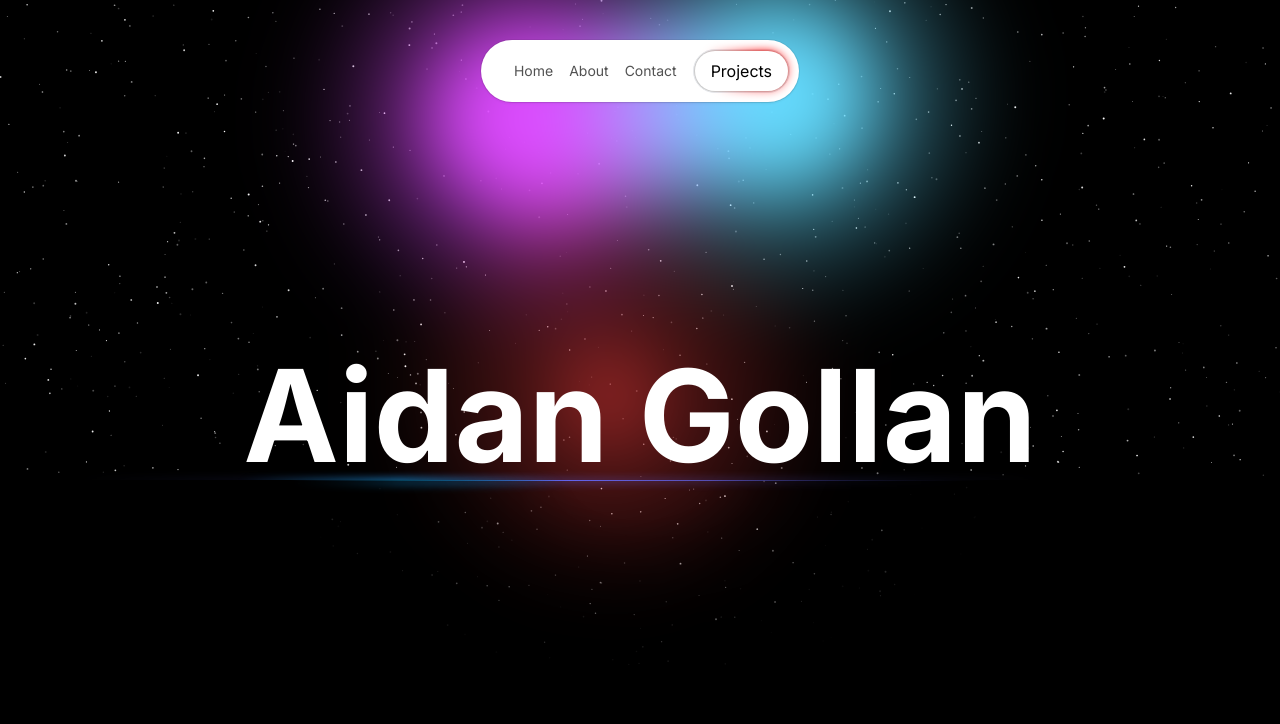
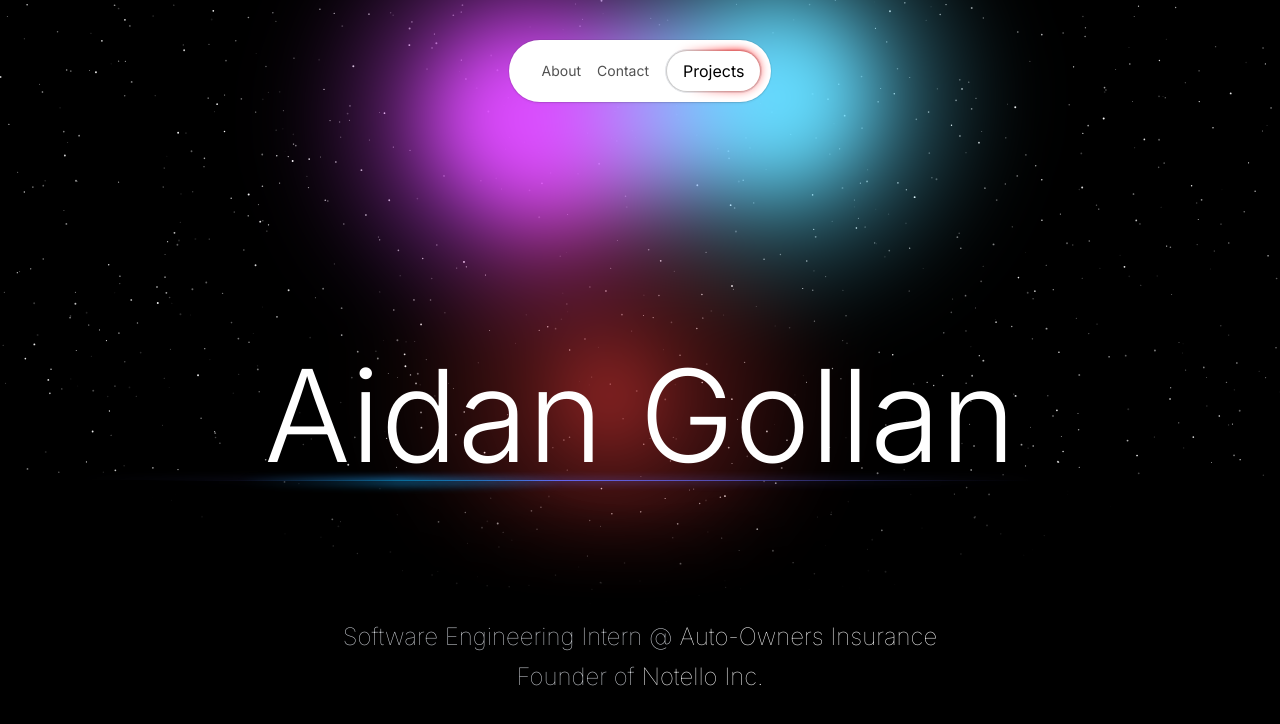
Before and after one commit to aidangollan/aidangollan.com, a Next.js app: page / in a window 1280 px wide. Shown: the top 724 px of the page. Built offline with nearby package versions, Linux system fonts and the light colour scheme.

Commit message:
home page looking better

```diff
--- a/src/app/layout.tsx
+++ b/src/app/layout.tsx
@@ -9,7 +9,7 @@ const inter = Inter({
 export const metadata = {
   title: "Aidan Gollan",
   description: "Welcome to my wonderful website :)",
-  icons: [{ rel: "icon", url: "/favicon.ico" }],
+  icons: [{ rel: "icon", url: "/galaxy.ico" }],
 };
 
 export default function RootLayout({
--- a/src/app/navItems.tsx
+++ b/src/app/navItems.tsx
@@ -1,8 +1,4 @@
 export const navItems = [
-    {
-      name: "Home",
-      link: "/",
-    },
     {
       name: "About",
       link: "/about",
--- a/src/app/page.tsx
+++ b/src/app/page.tsx
@@ -1,7 +1,7 @@
-
 import { FloatingNav } from "~/components/ui/nav";
 import SparkleBlobs from "./sparkleBlobs";
 import { navItems } from "./navItems";
+import Link from "next/link";
 
 export default function HomePage() {
   return (
@@ -9,9 +9,9 @@ export default function HomePage() {
       <SparkleBlobs />
       <div className="relative z-10 flex flex-col items-center justify-center h-screen w-full overflow-hidden">
         <div className="w-full flex-grow flex flex-col items-center justify-center">
-          <h1 className="md:text-7xl text-3xl lg:text-9xl font-bold text-center text-white absolute bottom-80 z-20">
+          <p className="text-white font-light md:text-7xl text-3xl lg:text-9xl text-center absolute bottom-80 z-20 mix-blend-difference">
             Aidan Gollan
-          </h1>
+          </p>
           <div className="w-full h-80 absolute bottom-0">
             <FloatingNav navItems={navItems} />
             <div className="absolute inset-x-20 top-0 bg-gradient-to-r from-transparent via-indigo-500 to-transparent h-[2px] w-3/4 blur-sm" />
@@ -19,7 +19,21 @@ export default function HomePage() {
             <div className="absolute inset-x-60 top-0 bg-gradient-to-r from-transparent via-sky-500 to-transparent h-[5px] w-1/4 blur-sm" />
             <div className="absolute inset-x-60 top-0 bg-gradient-to-r from-transparent via-sky-500 to-transparent h-px w-1/4" />
 
-            <div className="absolute inset-0 w-full h-full bg-black [mask-image:radial-gradient(350px_200px_at_top,transparent_20%,white)]">
+            <div className="absolute inset-0 w-full h-full bg-black [mask-image:radial-gradient(500px_125px_at_top,transparent_20%,white)]">
+              <div className="absolute font-thin top-[125px] w-full flex flex-col items-center p-4 gap-2">
+                <p className="text-gray-300 text-center text-2xl">
+                  Software Engineering Intern @&nbsp;
+                  <Link target="_noblank" href="https://www.auto-owners.com/" className="text-white">
+                    Auto-Owners Insurance
+                  </Link>
+                </p>
+                <p className="text-gray-300 text-center text-2xl">
+                  Founder of&nbsp;
+                  <Link target="_noblank" href="https://notello.ai" className="text-white">
+                    Notello Inc.
+                  </Link>
+                </p>
+              </div>
             </div>
           </div>
         </div>
--- a/src/components/ui/background-gradient-animation.tsx
+++ b/src/components/ui/background-gradient-animation.tsx
@@ -154,15 +154,6 @@ export const BackgroundGradientAnimation = ({
             `opacity-70`
           )}
         ></div>
-        <div
-          className={cn(
-            `absolute [background:radial-gradient(circle_at_center,_rgba(var(--fifth-color),_0.8)_0,_rgba(var(--fifth-color),_0)_50%)_no-repeat]`,
-            `[mix-blend-mode:var(--blending-value)] w-[var(--size)] h-[var(--size)] top-[calc(50%-var(--size)/2)] left-[calc(50%-var(--size)/2)]`,
-            `[transform-origin:calc(50%-800px)_calc(50%+800px)]`,
-            `animate-fifth`,
-            `opacity-100`
-          )}
-        ></div>
 
         {interactive && (
           <div
```
Also changed, not shown: 1 other file (tests, documents, lock files or other folders).
